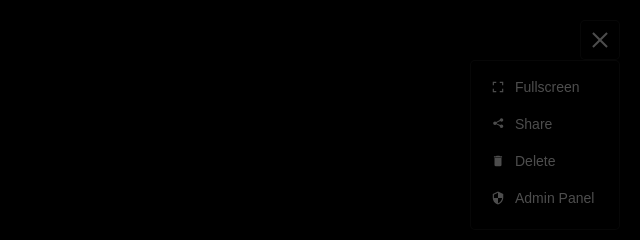
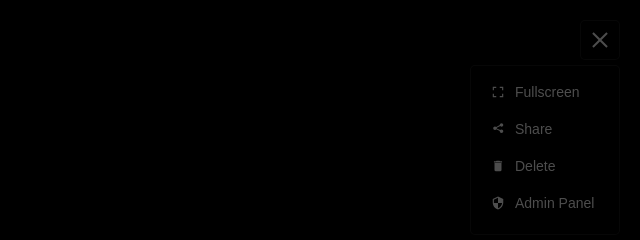
Before and after one commit to olegeremenko/memorize-me, a website: page frontend/public/index.html in a window 1280 px wide. Both pictures are taken after a click on the button 1240 px from the left and 40 px from the top of the page. Shown: the top 240 px of the page, 640-1280 px from the left. Drawn offline with Linux system fonts and the light colour scheme; no server answers.

Commit message:
Update admin menu position

```diff
--- a/frontend/public/index.html
+++ b/frontend/public/index.html
@@ -14,17 +14,11 @@
         <div id="photo-container" class="photo-container">
             <img id="current-photo" class="photo" src="" alt="Memory Photo">
             <div class="photo-info">
+                <div class="photo-info-text">
                     <h3 id="photo-name"></h3>
                     <p id="photo-date"></p>
                     <p id="photo-details"></p>
                 </div>
-        </div>
-
-        <div class="controls">
-            <button id="prev-button" class="nav-button"><span class="chevron">&#10094;</span></button>
-            <button id="next-button" class="nav-button"><span class="chevron">&#10095;</span></button>
-        </div>
-
                 <div class="admin-panel">
                     <button id="hamburger-button" class="hamburger-button">
                         <span></span>
@@ -58,6 +52,14 @@
                         </a>
                     </div>
                 </div>
+            </div>
+        </div>
+
+        <div class="controls">
+            <button id="prev-button" class="nav-button"><span class="chevron">&#10094;</span></button>
+            <button id="next-button" class="nav-button"><span class="chevron">&#10095;</span></button>
+        </div>
+
         <span id="status-message"></span>
 
         <!-- Delete Confirmation Modal -->
--- a/frontend/public/styles.css
+++ b/frontend/public/styles.css
@@ -75,6 +75,14 @@ body, html {
     transform: translateY(-100%);
     transition: transform 0.3s ease-in-out;
     z-index: 2;
+    display: flex;
+    justify-content: space-between;
+    align-items: flex-start;
+}
+
+/* Show photo info on hover */
+.photo-container:hover .photo-info {
+    transform: translateY(0);
 }
 
 #photo-date {
@@ -84,10 +92,12 @@ body, html {
     font-size: 14px;
 }
 
-.photo-container:hover .photo-info {
-    transform: translateY(0);
+/* Text info container */
+.photo-info-text {
+    flex: 1;
 }
 
+/* Controls */
 .controls {
     position: absolute;
     bottom: 50%;
@@ -154,13 +164,10 @@ body, html {
 
 .admin-panel {
     position: absolute;
-    top: 10px;
-    right: 10px;
-    padding: 10px;
-    background: rgba(0, 0, 0, 0.5);
-    border-radius: 5px;
+    top: 20px;
+    right: 20px;
     display: flex;
-    gap: 10px;
+    gap: 20px;
     align-items: center;
     opacity: 0.3;
     transition: opacity 0.3s ease;
@@ -212,8 +219,8 @@ body, html {
 
 .dropdown-menu {
     position: absolute;
-    top: 50px;
-    right: 10px;
+    top: 45px;
+    right: 0;
     background: rgba(0, 0, 0, 0.8);
     border: 1px solid rgba(255, 255, 255, 0.1);
     border-radius: 5px;
```
Lines whose indentation alone changed are shown as unchanged.
